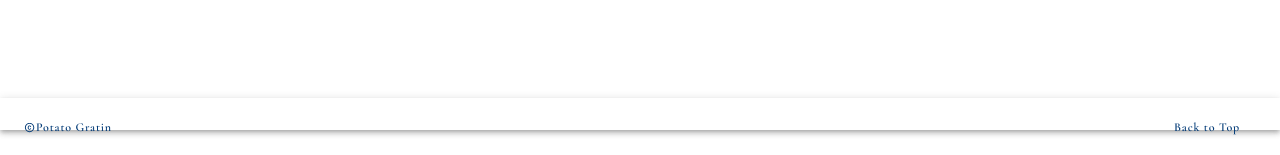
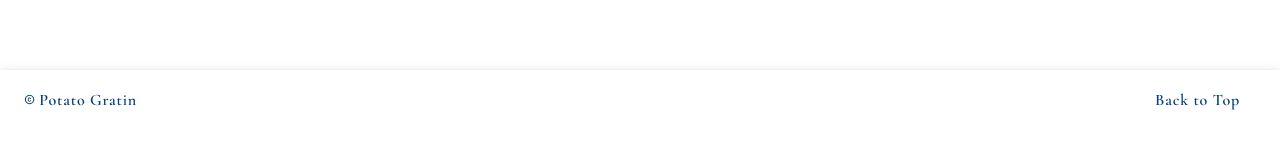
Before and after one commit to Potato-Gratin/Front, a React (Create React App) app in the folder techPad-frontend/: page / in a window 1280 px wide. Shown: the part 670-825 px from the top of the page. After the commit the page ends 800 px from the top, so only its background shows below. Built offline with nearby package versions, Linux system fonts and the light colour scheme.

Commit message:
フッターの幅、位置、文字サイズの修正

```diff
--- a/techPad-frontend/src/components/Footer.jsx
+++ b/techPad-frontend/src/components/Footer.jsx
@@ -14,10 +14,11 @@ const returnTop = () => {
 
 function Footer() {
     return (
-        <AppBar position="absolute" sx={{ height: 32, backgroundColor: '#ffffff', color: '#043c78', bottom: 0, top: 'auto' }}>
+        <AppBar position="absolute" sx={{ height: 60, backgroundColor: '#ffffff', color: '#043c78', bottom: 0, top: 'auto', zIndex: 1000 }}>
             <Container maxWidth="xl">
                 <Toolbar disableGutters variant='dense'>
-                    <CopyrightIcon sx={{ display: { xs: 'none', md: 'flex' }, mr: .1, fontSize: '.7rem' }} />
+                    {/* PC */}
+                    <CopyrightIcon sx={{ display: { xs: 'none', md: 'flex' }, mr: .5, fontSize: '.7rem' }} />
                     <Typography
                         variant="caption"
                         noWrap
@@ -25,6 +26,7 @@ function Footer() {
                             mr: 2,
                             display: { xs: 'none', md: 'flex' },
                             fontWeight: 600,
+                            fontSize: '1rem',
                             letterSpacing: '.05rem',
                             color: 'inherit',
                             textDecoration: 'none',
@@ -41,6 +43,7 @@ function Footer() {
                             display: { xs: 'none', md: 'flex' },
                             flexGrow: 1,
                             fontWeight: 600,
+                            fontSize: '1rem',
                             letterSpacing: '.05rem',
                             color: 'inherit',
                             textDecoration: 'none',
@@ -49,7 +52,10 @@ function Footer() {
                         }}>
                         Back to Top
                     </Typography>
-                    <CopyrightIcon sx={{ display: { xs: 'flex', md: 'none' }, mr: .1, fontSize: '.7rem' }} />
+                    {/* PC */}
+
+                    {/* モバイル */}
+                    <CopyrightIcon sx={{ display: { xs: 'flex', md: 'none' }, mr: .1, fontSize: '.5rem' }} />
                     <Typography
                         variant="caption"
                         noWrap
@@ -81,6 +87,7 @@ function Footer() {
                         }}>
                         Back to Top
                     </Typography>
+                    {/* モバイル */}
                 </Toolbar>
             </Container>
         </AppBar>
```
